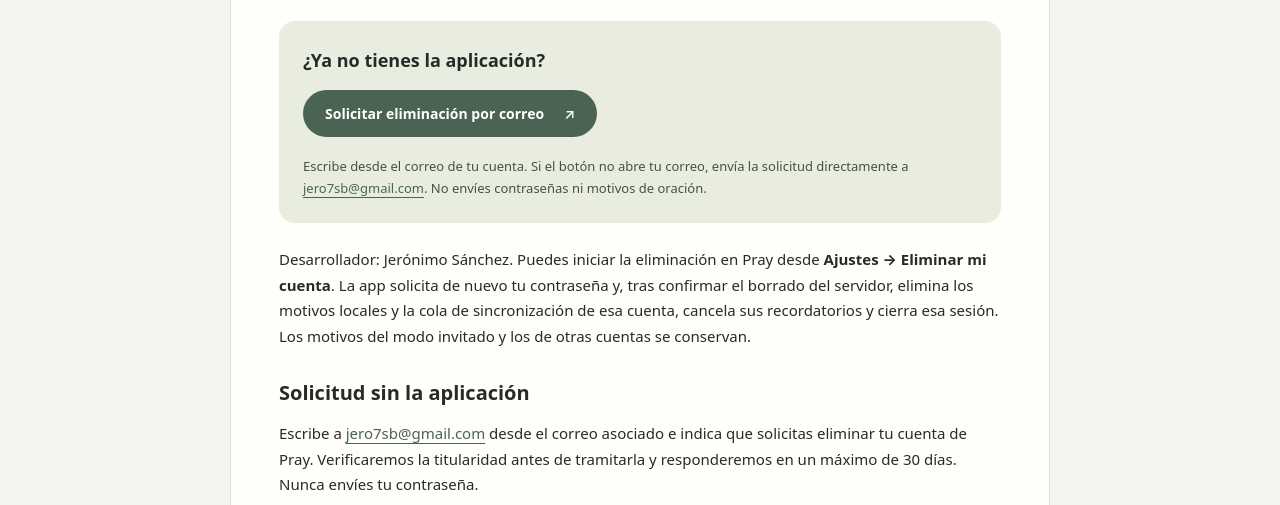
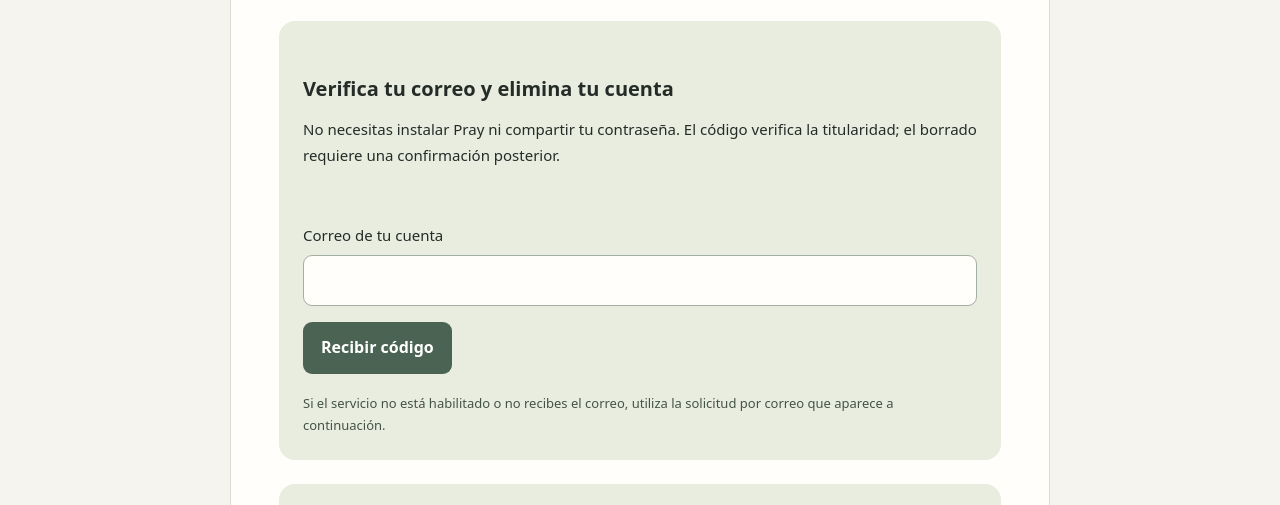
Before and after one commit to Gyro30/pray-app-web, a plain HTML site: page account-deletion.html in a window 1280 px wide. Shown: the part 283-788 px from the top of the page. Drawn offline with Linux system fonts and the light colour scheme.

Commit message:
Add protected Pray admin portal and verified email deletion

```diff
--- a/account-deletion.html
+++ b/account-deletion.html
@@ -1,15 +1,25 @@
 <!doctype html>
 <html lang="es"><head><meta charset="utf-8"><meta name="viewport" content="width=device-width,initial-scale=1">
 <meta name="description" content="Solicita la eliminación de tu cuenta y de los datos asociados, incluso si ya no tienes la app.">
-<meta name="referrer" content="strict-origin-when-cross-origin">
-<meta http-equiv="Content-Security-Policy" content="default-src 'none'; style-src 'self'; img-src 'self'; base-uri 'none'; form-action 'none'">
+<meta name="referrer" content="no-referrer">
+<meta http-equiv="Content-Security-Policy" content="default-src 'none'; script-src 'self'; style-src 'self'; img-src 'self'; connect-src https://duhfkkohhesiagwwzpqc.supabase.co; base-uri 'none'; form-action 'none'; object-src 'none'">
 <title>Pray — Eliminar cuenta</title><link rel="icon" type="image/png" href="pray-icon.png"><link rel="stylesheet" href="legal.css">
-</head><body><a class="skip" href="#contenido">Saltar al contenido</a>
+<link rel="stylesheet" href="deletion.css"><script type="module" src="account-deletion.js"></script></head><body><a class="skip" href="#contenido">Saltar al contenido</a>
 <header class="site-header"><a class="brand" href="index.html"><img src="pray-icon.png" width="44" height="44" alt=""><span>Pray<small>Privacidad y ayuda</small></span></a>
-<nav aria-label="Navegación principal"><a href="privacy.html">Privacidad</a><a href="support.html">Soporte</a><a class="nav-delete" href="account-deletion.html" aria-current="page">Eliminar cuenta</a></nav></header><main id="contenido" class="document"><p class="eyebrow">Eliminar cuenta</p><h1>Eliminar una cuenta de Pray</h1><div class="request-box"><p>¿Ya no tienes la aplicación?</p><a class="button" href="mailto:jero7sb@gmail.com?subject=Solicitar%20eliminaci%C3%B3n%20de%20cuenta%20de%20Pray">Solicitar eliminación por correo <span aria-hidden="true">↗</span></a><p class="small">Escribe desde el correo de tu cuenta. Si el botón no abre tu correo, envía la solicitud directamente a <a href="mailto:jero7sb@gmail.com">jero7sb@gmail.com</a>. No envíes contraseñas ni motivos de oración.</p></div>
+<nav aria-label="Navegación principal"><a href="privacy.html">Privacidad</a><a href="support.html">Soporte</a><a class="nav-delete" href="account-deletion.html" aria-current="page">Eliminar cuenta</a></nav></header><main id="contenido" class="document"><p class="eyebrow">Eliminar cuenta</p><h1>Eliminar una cuenta de Pray</h1><section id="email-deletion" class="request-box" hidden>
+<h2>Verifica tu correo y elimina tu cuenta</h2>
+<p>No necesitas instalar Pray ni compartir tu contraseña. El código verifica la titularidad; el borrado requiere una confirmación posterior.</p>
+<p id="deletion-status" role="status" aria-live="polite"></p>
+<form id="request-form"><label>Correo de tu cuenta<input id="delete-email" type="email" autocomplete="email" maxlength="254" required></label><button type="submit">Recibir código</button></form>
+<form id="verify-form" hidden><label>Código recibido<input id="code" inputmode="numeric" autocomplete="one-time-code" pattern="[0-9]{6,10}" minlength="6" maxlength="10" required></label><button type="submit">Verificar código</button></form>
+<form id="confirm-form" hidden><p><strong>Esta acción es permanente.</strong> Se eliminarán tu cuenta, perfil, motivos que poseas y demás datos asociados del servidor. Los grupos compartidos se conservarán y pasarán a otro miembro cuando corresponda.</p>
+<label>Escribe ELIMINAR para confirmar<input id="delete-confirm" autocomplete="off" spellcheck="false" pattern="ELIMINAR" required></label><button type="submit" class="danger">Eliminar definitivamente mi cuenta</button></form>
+<button id="restart" type="button" hidden>Empezar de nuevo</button>
+<p class="small">Si el servicio no está habilitado o no recibes el correo, utiliza la solicitud por correo que aparece a continuación.</p></section>
+<div class="request-box"><p>¿Ya no tienes la aplicación?</p><a class="button" href="mailto:jero7sb@gmail.com?subject=Solicitar%20eliminaci%C3%B3n%20de%20cuenta%20de%20Pray">Solicitar eliminación por correo <span aria-hidden="true">↗</span></a><p class="small">Escribe desde el correo de tu cuenta. Si el botón no abre tu correo, envía la solicitud directamente a <a href="mailto:jero7sb@gmail.com">jero7sb@gmail.com</a>. No envíes contraseñas ni motivos de oración.</p></div>
 <p>Desarrollador: Jerónimo Sánchez. Puedes iniciar la eliminación en Pray desde <strong>Ajustes → Eliminar mi cuenta</strong>. La app solicita de nuevo tu contraseña y, tras confirmar el borrado del servidor, elimina los motivos locales y la cola de sincronización de esa cuenta, cancela sus recordatorios y cierra esa sesión. Los motivos del modo invitado y los de otras cuentas se conservan.</p>
 <h2>Solicitud sin la aplicación</h2>
-<p>Escribe a <a href="mailto:jero7sb@gmail.com?subject=Eliminar%20cuenta%20de%20Pray">jero7sb@gmail.com</a> desde el correo asociado e indica que solicitas eliminar tu cuenta de Pray. Verificaremos la titularidad antes de tramitarla y responderemos en un máximo de 30 días. Nunca envíes tu contraseña.</p>
+<p>Escribe a <a href="mailto:jero7sb@gmail.com?subject=Eliminar%20cuenta%20de%20Pray">jero7sb@gmail.com</a> desde el correo asociado e indica que solicitas eliminar tu cuenta de Pray. También puedes utilizar el código de verificación de esta página cuando el servicio esté habilitado. Para solicitudes por correo, verificaremos la titularidad y responderemos en un máximo de 30 días. Nunca envíes tu contraseña.</p>
 <h2>Datos afectados</h2>
 <p>Se eliminan la cuenta de autenticación, perfil, motivos que poseas, membresías, bloqueos, denuncias y mensajes de feedback asociados. Si eres la única persona de un grupo, el grupo se elimina; si quedan miembros, la propiedad se transfiere de forma segura. No vendemos el contenido. Las copias de respaldo del proveedor pueden persistir temporalmente según su retención configurada y no se reutilizarán para reactivar la cuenta.</p>
 <p>Solo se conservará información mínima cuando una obligación legal aplicable lo exija, durante el plazo exigido y con acceso restringido. Una solicitud web no puede borrar los datos privados que permanezcan en un dispositivo sin conexión: desinstala Pray o borra sus datos desde Ajustes de Android.</p>
```
